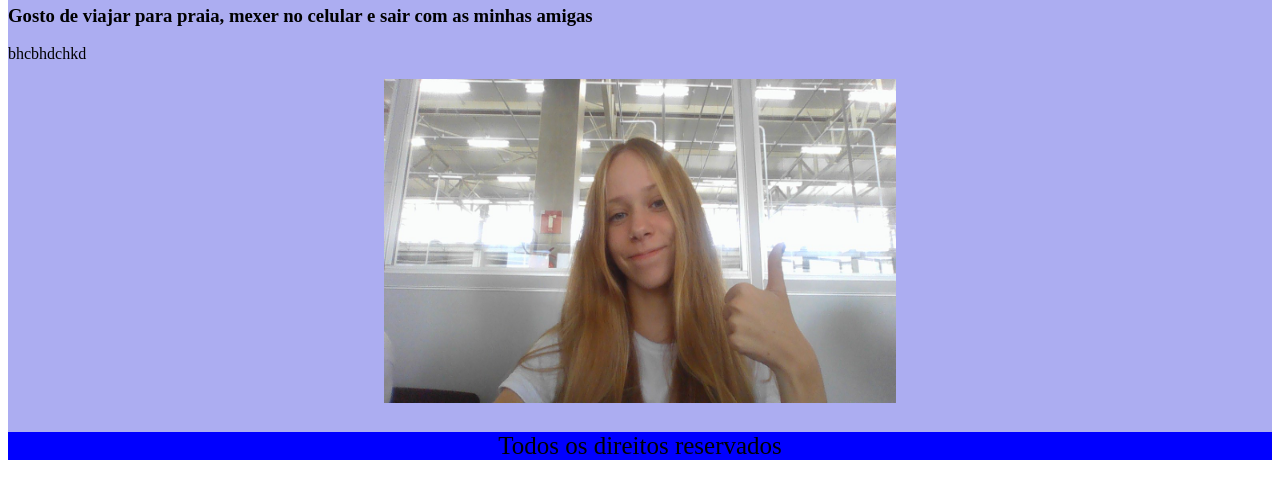
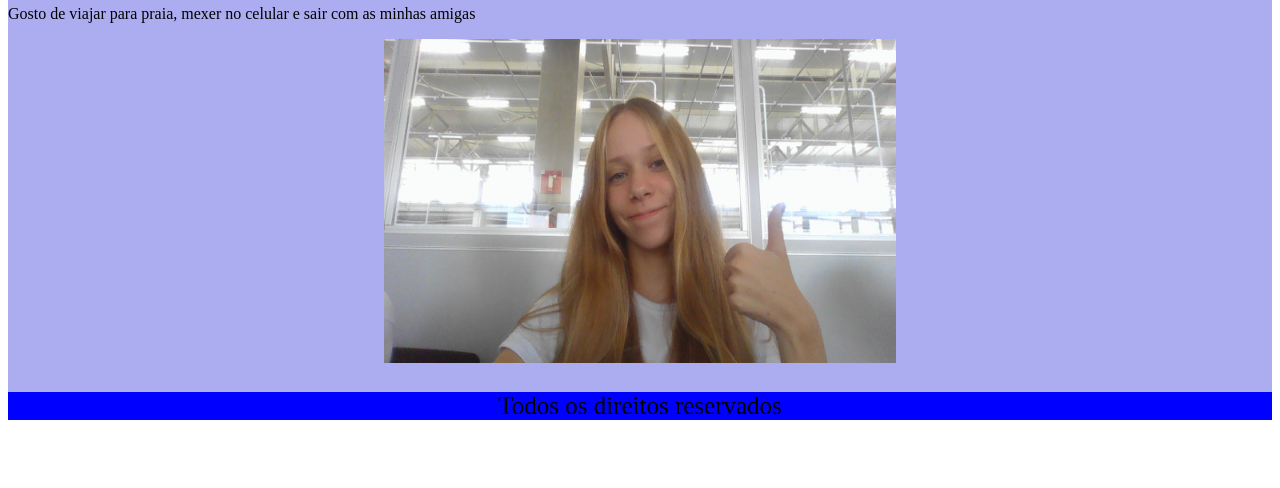
Before and after one commit to manuxcamargo/avaliacaodiagnosticahtml, a plain HTML site: page index.html in a window 1280 px wide. Shown: the part 312-800 px from the top of the page. Drawn offline with Linux system fonts and the light colour scheme.

Commit message:
first commit

```diff
--- a/index.html
+++ b/index.html
@@ -20,8 +20,7 @@
             </section>
             <section style="text-align: justify;">
                 <h2>Meus Hobbies</h2>
-                <h3>Gosto de viajar para praia, mexer no celular e sair com as minhas amigas</h3>
-                <p> bhcbhdchkd</p>
+                <p>Gosto de viajar para praia, mexer no celular e sair com as minhas amigas</p>
             </section>
             <section style="text-align: center;">
                 <img src="assets/imagens/WIN_20230213_14_55_17_Pro.jpg" width="512px" height="324px"/>
```
